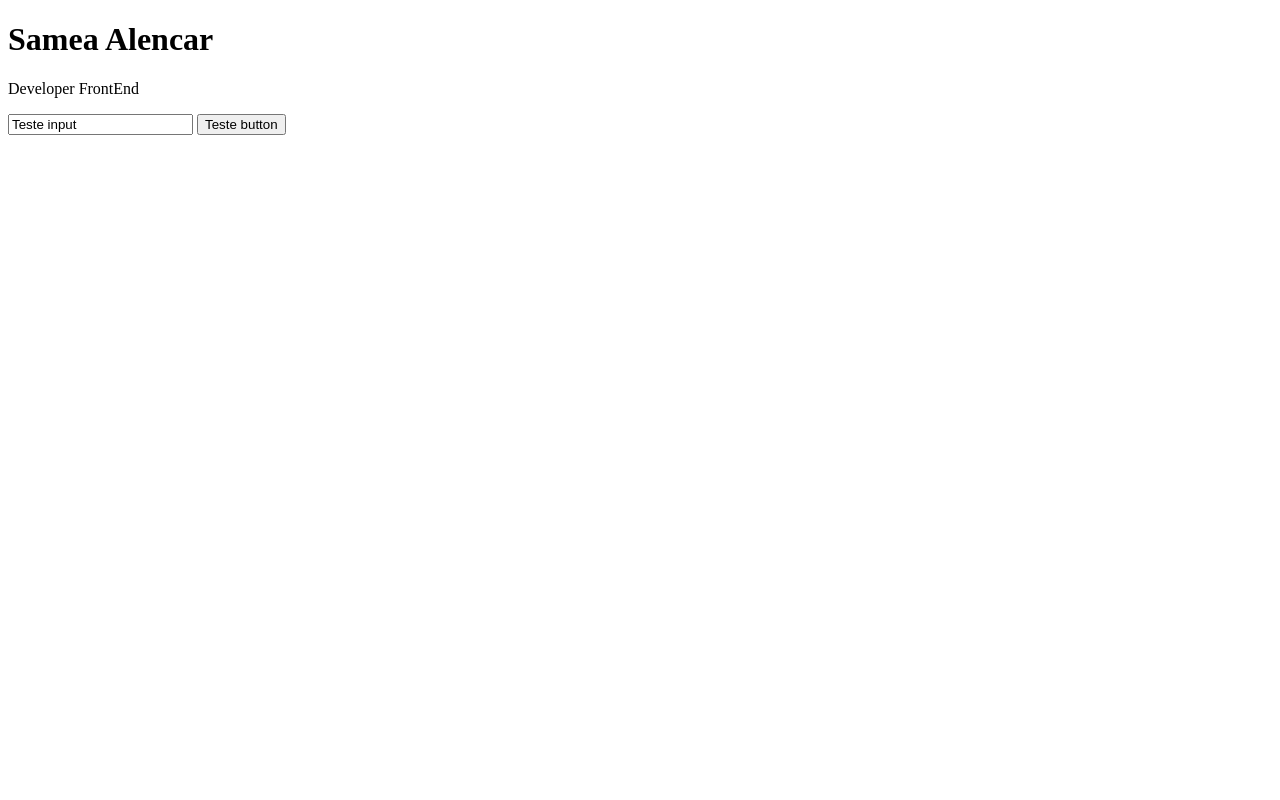
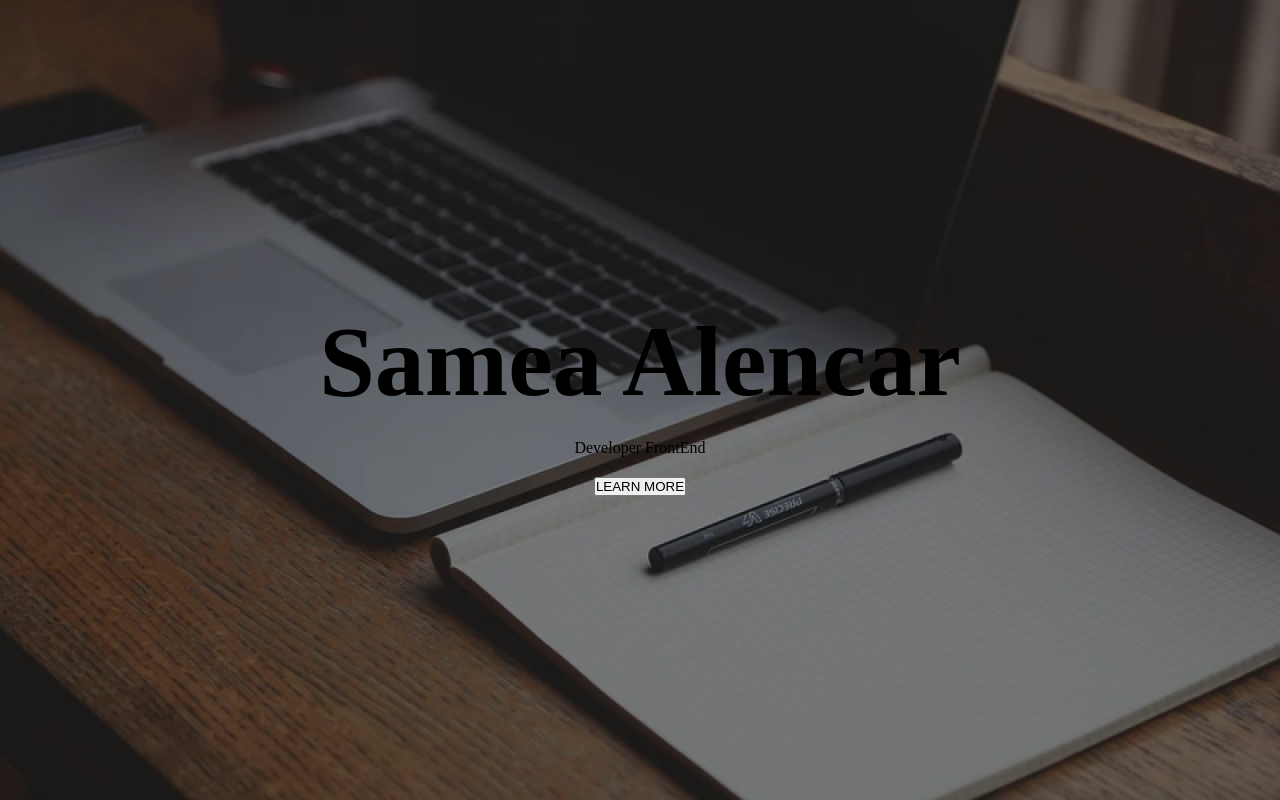
Before and after one commit to SameaAlencar/landing-page-b, a plain HTML site: page index.html in a window 1280 px wide. Drawn offline with Linux system fonts and the light colour scheme.

Commit message:
Aula 26-08

```diff
--- a/index.html
+++ b/index.html
@@ -4,15 +4,16 @@
     <meta charset="UTF-8">
     <meta http-equiv="X-UA-Compatible" content="IE=edge">
     <meta name="viewport" content="width=device-width, initial-scale=1.0">
+    <link rel="stylesheet" href="style.css">
     <title>Landing Page</title>
 </head>
 <body>
 
     <main>
         <h1>Samea Alencar</h1>
-        <p>Developer FrontEnd</p>
-        <input type= "Texto" value="Teste input">
-        <button> Teste button</button>
+        <p> Developer FrontEnd</p>
+
+        <button> LEARN MORE</button>
     </main>
 
 </body>
--- /dev/null
+++ b/style.css
@@ -0,0 +1,32 @@
+*{
+    margin: 0;
+    padding:0;
+    box-sizing: border-box;
+}
+
+body{
+    width: 100vw;
+    height: 100vh;
+    background-image: url(background.png) ;
+    background-repeat: no-repeat;
+    background-size: cover;
+    background-position-x: center;
+    background-color: #0000007E ;
+    background-blend-mode: darken;
+    display: flex;
+    justify-content: center;
+    align-items: center;
+}
+
+main{
+
+    display: flex;
+    justify-content:center ;
+    align-items: center;
+    flex-direction: column;
+    gap: 20px;
+}
+h1{
+    color: #000000;
+    font-size: 100px;
+}
```
Also changed, not shown: background.png (added).
